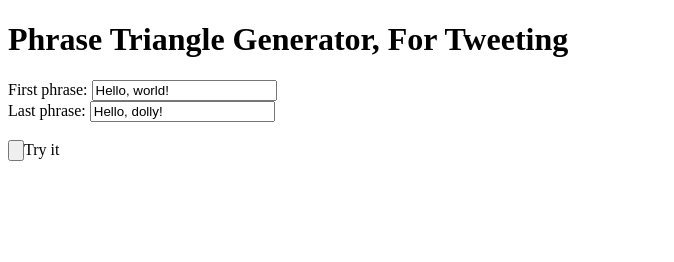
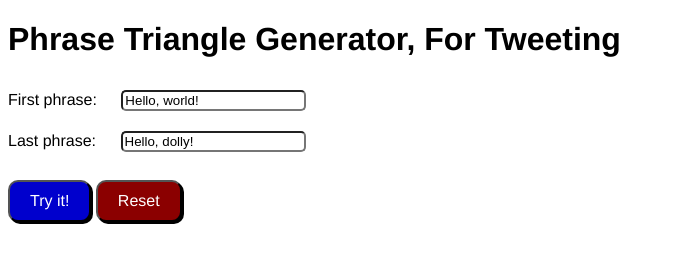
Before and after one commit to emexalt/phrasetweetjs, a plain HTML site: page index.html in a window 1280 px wide. Shown: the whole page, without its empty margins (0-674 px from the left). Drawn offline with Linux system fonts and the light colour scheme.

Commit message:
Styled HTML, reset button, all results on one page

```diff
--- a/index.html
+++ b/index.html
@@ -2,7 +2,7 @@
 <html>
     <head>
         <title>Phrasetweet.js</title>
-
+        <link rel="stylesheet" href="main.css">
     </head>
     <body>
         <h1>Phrase Triangle Generator, For Tweeting</h1>
@@ -10,7 +10,9 @@
         <form id="frm1" action="">
             First phrase: <input type="text" name="firstPhrase" id="1" value="Hello, world!"><br>
             Last phrase: <input type="text" name="secondPhrase" id="2" value="Hello, dolly!"><br><br>
-            <input type="button" onclick="main()">Try it</input>
+            <input type="button" onclick="main()" id="submitButton" value="Try it!"></input>
+            <input type="button" id="resetButton" onclick="document.getElementById('result').innerHTML = ''" value = "Reset"></input>
           </form>
+          <p id="result"></p>
     </body>
 </html>
--- /dev/null
+++ b/main.css
@@ -0,0 +1,31 @@
+input[type="button"]{
+    text-align: center;
+    font-family: 'Franklin Gothic Medium', 'Arial Narrow', Arial, sans-serif;
+    font-size: 16px;
+    padding: 10px 20px 10px 20px;
+    border-radius: 10px;
+    box-shadow: 2px 2px black;
+}
+
+input[type="text"]{
+    border-radius: 5px;
+    margin: 10px 20px 10px 20px;
+}
+
+#submitButton {
+    background-color: mediumblue;
+    color: white;
+
+}
+
+#resetButton {
+    background-color: darkred;
+    color: white;
+}
+
+
+
+body {
+    font-family: 'Helvetica', Arial, sans-serif;
+
+}
--- a/phrasetweet.js
+++ b/phrasetweet.js
@@ -2,20 +2,28 @@
 //a javascript version of phrasetweet.py
 //em folsom, 2019, copyleft
 
+let tlOutput = "";
+let tfOutput = "";
 function main(){
     let phr1 = document.getElementById("1").value;
     let phr2 = document.getElementById("2").value;
     trimLast(phr1);
     trimFirst(phr2);
+    let output = document.getElementById("result");
+    output.innerHTML= tlOutput + tfOutput;
+    tlOutput = "";
+    tfOutput = "";
+    //document.writeln(tfOutput);
+    //document.writeln('<button id="submitButton" onClick="javascript:window.location.reload(true)">Go back!</button> <link rel="stylesheet" href="main.css"></link>');
 }
+
 
 function trimLast(string){
     for(i = string.length; i > 0; i--){
         if (string.charAt(i) == " "){
             //do nothing
         } else {
-            document.writeln(string.substr(0, i));
-            document.writeln("<BR/>");
+            tlOutput = tlOutput.concat(string.substr(0,i), "<BR/>");
         }
     }
 }
@@ -26,8 +34,7 @@ function trimFirst(string){
         if (string.charAt(i) == " "){
             //do nothing
         } else {
-            document.writeln(string.substr(0, i));
-            document.writeln("<BR/>");
+            tfOutput = tfOutput.concat(string.substr(0,i), "<BR/>");
         }
     }
 }
```
